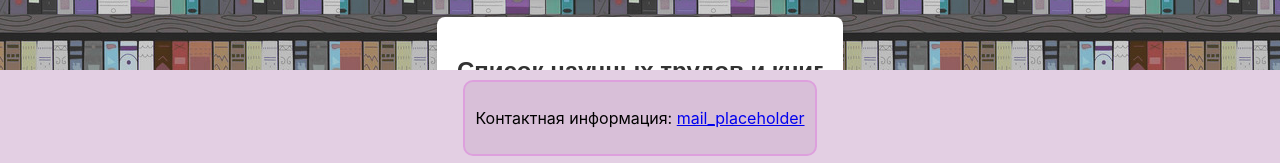
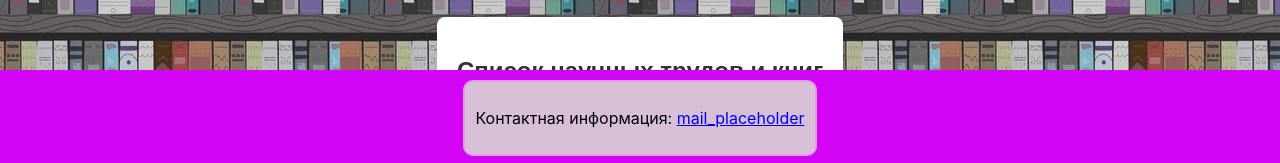
Before and after one commit to vladislavmalygin/kudasova, a React (Create React App) app in the folder frontend/kudasova/: page / in a window 1280 px wide. Shown: the part 870-1033 px from the top of the page. Built offline with nearby package versions, Linux system fonts and the light colour scheme.

Commit message:
footer update

```diff
--- a/frontend/kudasova/src/Footer.css
+++ b/frontend/kudasova/src/Footer.css
@@ -1,6 +1,6 @@
 /* Footer.css */
 .footer {
-    background-color: #e3cfe3; /* Цвет фона футера */
+    background-color: #d305f7; /* Цвет фона футера */
     color: white; /* Цвет текста футера */
     text-align: center; /* Выравнивание текста по центру */
     padding: 10px 0; /* Отступы сверху и снизу */
```
Also changed, not shown: 2 other files (tests, documents, lock files or other folders).
